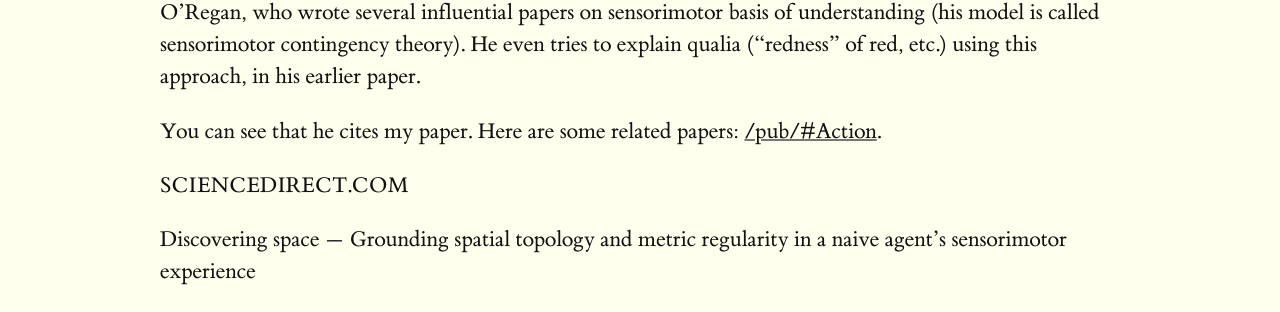
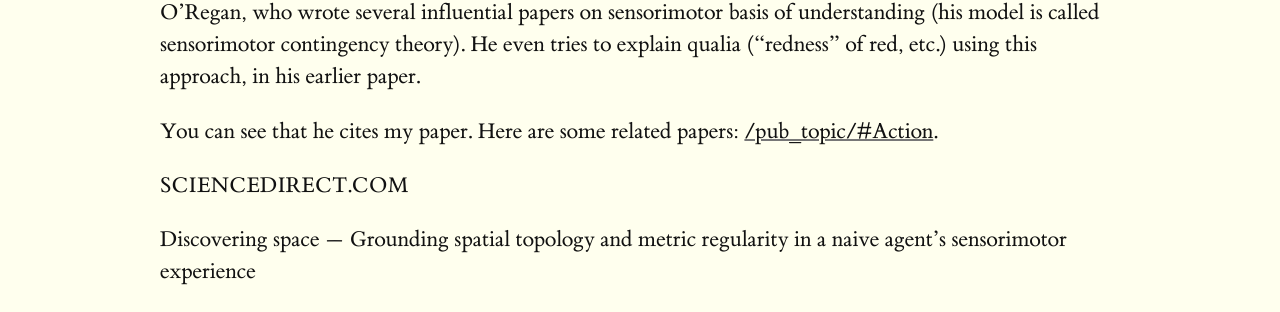
Before and after one commit to yschoe/yschoe.github.io, a Jekyll site: the page built from _posts/2021-02-24--Grounding--Grounding-spatial-topology-and-metric-regularity-through-sensorimotor-learning.markdown, in a window 1280 px wide. Shown: the part 494-806 px from the top of the page. Built offline with Jekyll 4.4.1, drawn with Linux system fonts in a browser that asks for light colours.

Commit message:
post fix

```diff
--- a/_posts/2021-02-24--Grounding--Grounding-spatial-topology-and-metric-regularity-through-sensorimotor-learning.markdown
+++ b/_posts/2021-02-24--Grounding--Grounding-spatial-topology-and-metric-regularity-through-sensorimotor-learning.markdown
@@ -9,7 +9,7 @@ This is another very interesting paper, exploring sensorimotor learning. The sen
 
 
 
- You can see that he cites my paper. Here are some related papers: [/pub/#Action](/pub/#Action).
+ You can see that he cites my paper. Here are some related papers: [/pub_topic/#Action](/pub_topic/#Action).
 
 
 
--- a/_posts/2021-03-04--Hawkins--Jeff-Hawkins--new-book-on-the-brain--A-Thousand-Brains.markdown
+++ b/_posts/2021-03-04--Hawkins--Jeff-Hawkins--new-book-on-the-brain--A-Thousand-Brains.markdown
@@ -1,6 +1,6 @@
 ---
 layout: post
-title:  "[Hawkins] Jeff Hawkins' new book on the brain: A Thousand Brains"
+title:  "[Hawkins][Choe] Jeff Hawkins' new book on the brain: A Thousand Brains"
 date:   March 4, 2021
 categories: none
 ---
```
